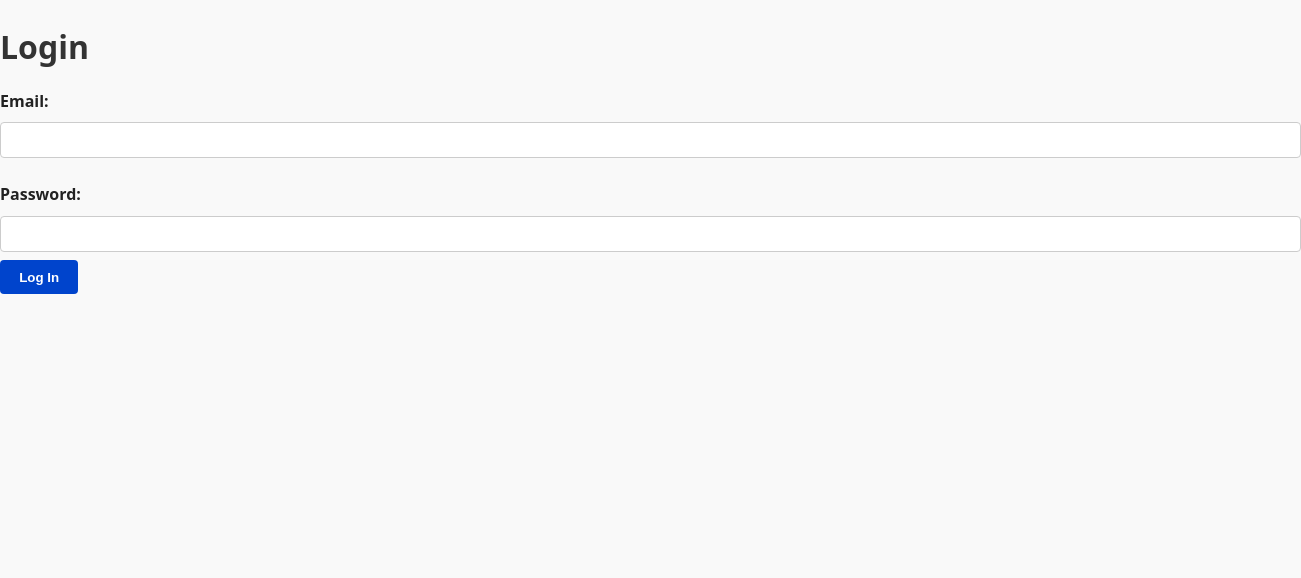
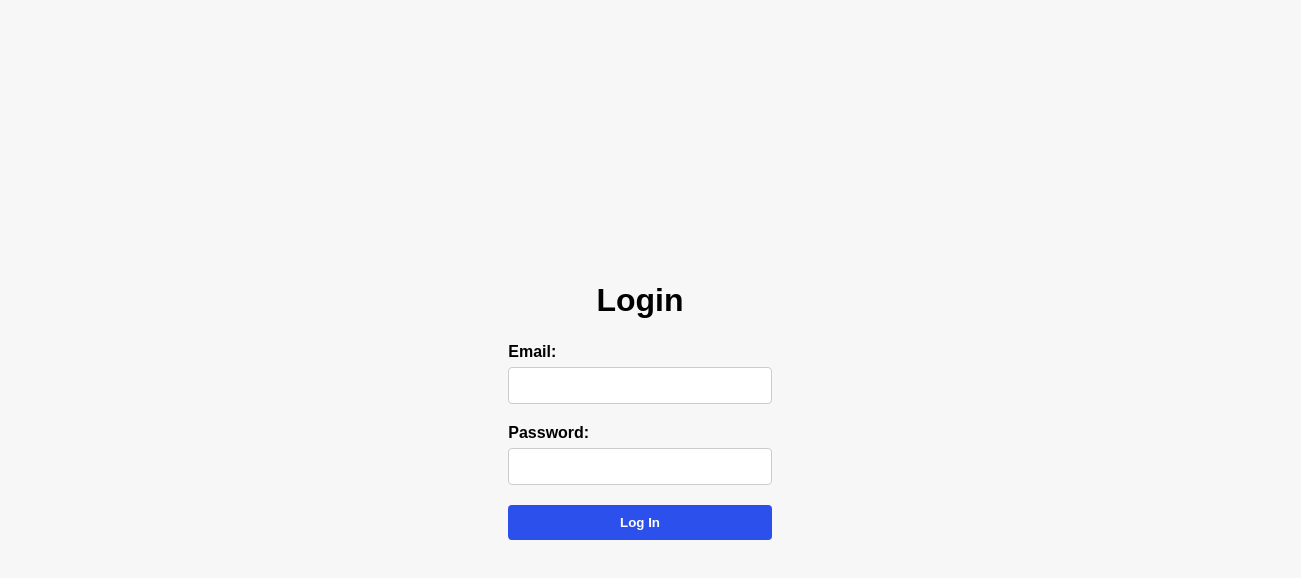
Before and after one commit to Jackrayallday/uniproj, a website: page public/index.html in a window 1280 px wide. Shown: the whole page, 1301 px wide, since content can reach past the window. Drawn offline with Linux system fonts and the light colour scheme.

Commit message:
UI update
Generic UI update to make it look somewhat presentable tomorrow

```diff
--- /dev/null
+++ b/public/css/admin.css
@@ -0,0 +1,77 @@
+body {
+  margin: 0;
+  padding: 0;
+  font-family: 'Segoe UI', Tahoma, Geneva, Verdana, sans-serif;
+  background-color: #f9f9f9;
+  color: #333;
+  display: flex;
+  flex-direction: column;
+  align-items: center;
+  min-height: 100vh;
+}
+
+h1 {
+  margin-top: 40px;
+  font-size: 2em;
+  font-weight: bold;
+}
+
+button {
+  padding: 10px 20px;
+  background-color: #3f51b5;
+  border: none;
+  color: white;
+  font-weight: bold;
+  border-radius: 4px;
+  cursor: pointer;
+  margin: 10px;
+  transition: background-color 0.3s ease;
+}
+
+button:hover {
+  background-color: #2c3ea0;
+}
+
+.tab-button {
+  margin: 0 5px;
+}
+
+.tab-section {
+  width: 90%;
+  max-width: 600px;
+  margin: 20px 0;
+  padding: 20px;
+  background-color: white;
+  border-radius: 6px;
+  box-shadow: 0px 2px 8px rgba(0, 0, 0, 0.1);
+}
+
+form {
+  margin-top: 10px;
+}
+
+label {
+  display: block;
+  margin-top: 10px;
+  font-weight: bold;
+}
+
+input[type="text"] {
+  width: 100%;
+  padding: 8px;
+  margin-top: 5px;
+  margin-bottom: 10px;
+  border: 1px solid #ccc;
+  border-radius: 4px;
+}
+
+#logoutBtn {
+  align-self: flex-end;
+  margin: 20px;
+}
+
+hr {
+  margin: 20px 0;
+  border: 0;
+  border-top: 1px solid #ccc;
+}
--- /dev/null
+++ b/public/css/instructor.css
@@ -0,0 +1,62 @@
+body {
+  margin: 0;
+  padding: 0;
+  font-family: 'Segoe UI', Tahoma, Geneva, Verdana, sans-serif;
+  background-color: #f9f9f9;
+  color: #333;
+  display: flex;
+  flex-direction: column;
+  align-items: center;
+  min-height: 100vh;
+}
+
+h1 {
+  margin-top: 40px;
+  font-size: 2em;
+  font-weight: bold;
+}
+
+button {
+  padding: 10px 20px;
+  background-color: #3f51b5;
+  border: none;
+  color: white;
+  font-weight: bold;
+  border-radius: 4px;
+  cursor: pointer;
+  margin: 10px;
+  transition: background-color 0.3s ease;
+}
+
+button:hover {
+  background-color: #2c3ea0;
+}
+
+#coursesSection, #assignmentsSection {
+  width: 90%;
+  max-width: 600px;
+  margin: 20px 0;
+  padding: 20px;
+  background-color: white;
+  border-radius: 6px;
+  box-shadow: 0px 2px 8px rgba(0, 0, 0, 0.1);
+}
+
+input[type="text"] {
+  width: 100%;
+  padding: 8px;
+  margin-top: 5px;
+  margin-bottom: 10px;
+  border: 1px solid #ccc;
+  border-radius: 4px;
+}
+
+ul {
+  padding-left: 20px;
+  margin-top: 10px;
+}
+
+#logoutBtn {
+  align-self: flex-end;
+  margin: 20px;
+}
--- /dev/null
+++ b/public/css/student.css
@@ -0,0 +1,56 @@
+body {
+  margin: 0;
+  padding: 0;
+  font-family: 'Segoe UI', Tahoma, Geneva, Verdana, sans-serif;
+  background-color: #f9f9f9;
+  color: #333;
+  display: flex;
+  flex-direction: column;
+  align-items: center;
+  min-height: 100vh;
+}
+
+h1 {
+  margin-top: 40px;
+  font-size: 2em;
+  font-weight: bold;
+}
+
+p {
+  margin: 10px 0;
+}
+
+button {
+  padding: 10px 20px;
+  background-color: #3f51b5;
+  border: none;
+  color: white;
+  font-weight: bold;
+  border-radius: 4px;
+  cursor: pointer;
+  margin: 10px;
+  transition: background-color 0.3s ease;
+}
+
+button:hover {
+  background-color: #2c3ea0;
+}
+
+.content-section {
+  width: 90%;
+  max-width: 600px;
+  margin: 20px 0;
+  padding: 20px;
+  background-color: white;
+  border-radius: 6px;
+  box-shadow: 0px 2px 8px rgba(0, 0, 0, 0.1);
+}
+
+#logoutBtn {
+  align-self: flex-end;
+  margin: 20px;
+}
+
+#materialsContainer {
+  margin-top: 15px;
+}
--- a/public/css/style.css
+++ b/public/css/style.css
@@ -1,94 +1,57 @@
-/* Reset and base styles */
+/* public/css/style.css */
+
 body {
+  font-family: Arial, sans-serif;
+  background-color: #f7f7f7;
   margin: 0;
   padding: 0;
-  font-family: system-ui, sans-serif;
-  background-color: #f9f9f9;
-  color: #222;
-  line-height: 1.6;
+  display: flex;
+  height: 100vh;
+  align-items: center;
+  justify-content: center;
 }
 
-/* Container for content */
 .container {
-  max-width: 1000px;
-  margin: 0 auto;
-  padding: 2rem;
-  background-color: white;
-  box-shadow: 0 0 10px rgba(0,0,0,0.05);
-  border-radius: 6px;
+  background-color: #ffffff;
+  padding: 40px;
+  border-radius: 8px;
+  box-shadow: 0 4px 12px rgba(0, 0, 0, 0.15);
+  width: 100%;
+  max-width: 400px;
 }
 
-/* Header */
-h1, h2, h3 {
-  color: #333;
-  margin-bottom: 0.5rem;
-}
-
-header {
-  background-color: #0044cc;
-  color: white;
-  padding: 1rem 2rem;
-  margin-bottom: 2rem;
-}
-
-header h1 {
-  margin: 0;
-  font-size: 1.8rem;
-}
-
-/* Buttons */
-button, .button {
-  background-color: #0044cc;
-  color: white;
-  border: none;
-  padding: 0.6rem 1.2rem;
-  border-radius: 4px;
-  cursor: pointer;
-  font-weight: bold;
-  transition: background 0.3s;
-}
-
-button:hover, .button:hover {
-  background-color: #0033aa;
-}
-
-/* Forms */
-input, select, textarea {
-  width: 100%;
-  padding: 0.6rem;
-  margin: 0.5rem 0;
-  border: 1px solid #ccc;
-  border-radius: 4px;
+h1 {
+  text-align: center;
+  margin-bottom: 24px;
 }
 
 label {
   display: block;
-  margin-top: 1rem;
+  margin-bottom: 6px;
   font-weight: bold;
 }
 
-/* Tables */
-table {
+input[type="email"],
+input[type="password"] {
   width: 100%;
-  border-collapse: collapse;
-  margin: 1rem 0;
+  padding: 10px;
+  margin-bottom: 20px;
+  border-radius: 4px;
+  border: 1px solid #ccc;
+  box-sizing: border-box;
 }
 
-th, td {
-  padding: 0.75rem;
-  border-bottom: 1px solid #ddd;
-  text-align: left;
+button {
+  width: 100%;
+  padding: 10px;
+  background-color: #2b50ec;
+  color: white;
+  border: none;
+  border-radius: 4px;
+  font-weight: bold;
+  cursor: pointer;
 }
 
-th {
-  background-color: #f0f0f0;
+button:hover {
+  background-color: #1d3fd1;
 }
-
-/* Utility */
-.text-center {
-  text-align: center;
-}
-
-.mt-2 {
-  margin-top: 2rem;
-}
```
Also changed, not shown: protected_pages/admin.html (+1 -0 lines), protected_pages/grade-entry.html (+1 -0 lines), protected_pages/instructor.html (+4 -2 lines), protected_pages/student.html (+10 -5 lines).
